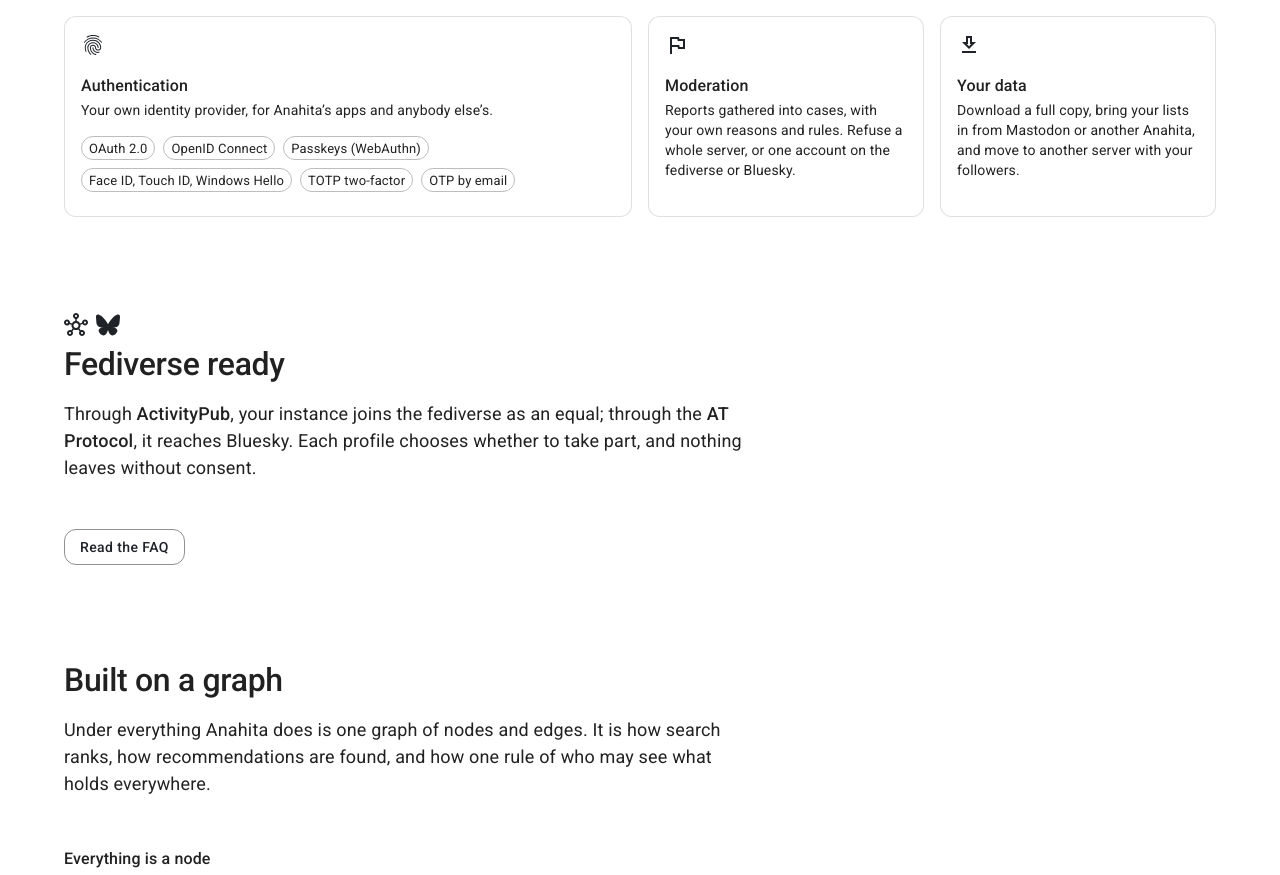
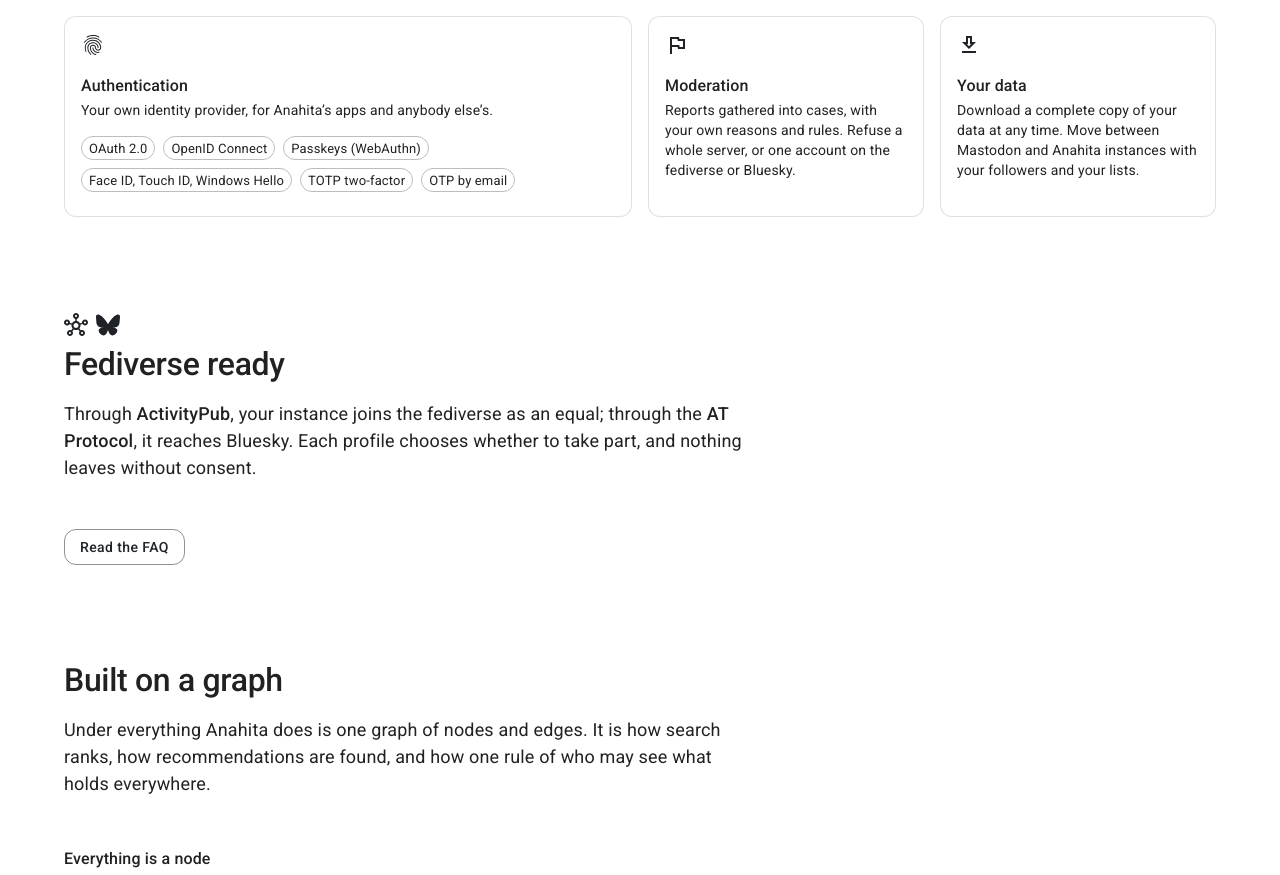
Before and after one commit to anahitasocial/anahita.io, a Next.js app: page / in a window 1280 px wide. Shown: the part 1994-2869 px from the top of the page. Built offline with nearby package versions, Linux system fonts and the light colour scheme; what @mui/material-nextjs would draw is missing.

Commit message:
home - Your data: moving between Mastodon and Anahita instances
- changed: the Your data card: a complete copy at any time, and moving with your followers and your lists

```diff
--- a/src/data/home.js
+++ b/src/data/home.js
@@ -48,7 +48,7 @@ export const features = [
     ],
   },
   { icon: 'flag', title: 'Moderation', text: 'Reports gathered into cases, with your own reasons and rules. Refuse a whole server, or one account on the fediverse or Bluesky.' },
-  { icon: 'download', title: 'Your data', text: 'Download a full copy, bring your lists in from Mastodon or another Anahita, and move to another server with your followers.' },
+  { icon: 'download', title: 'Your data', text: 'Download a complete copy of your data at any time. Move between Mastodon and Anahita instances with your followers and your lists.' },
 ];
 
 // "Built on a graph": what the graph does for each part of Anahita, from
```
